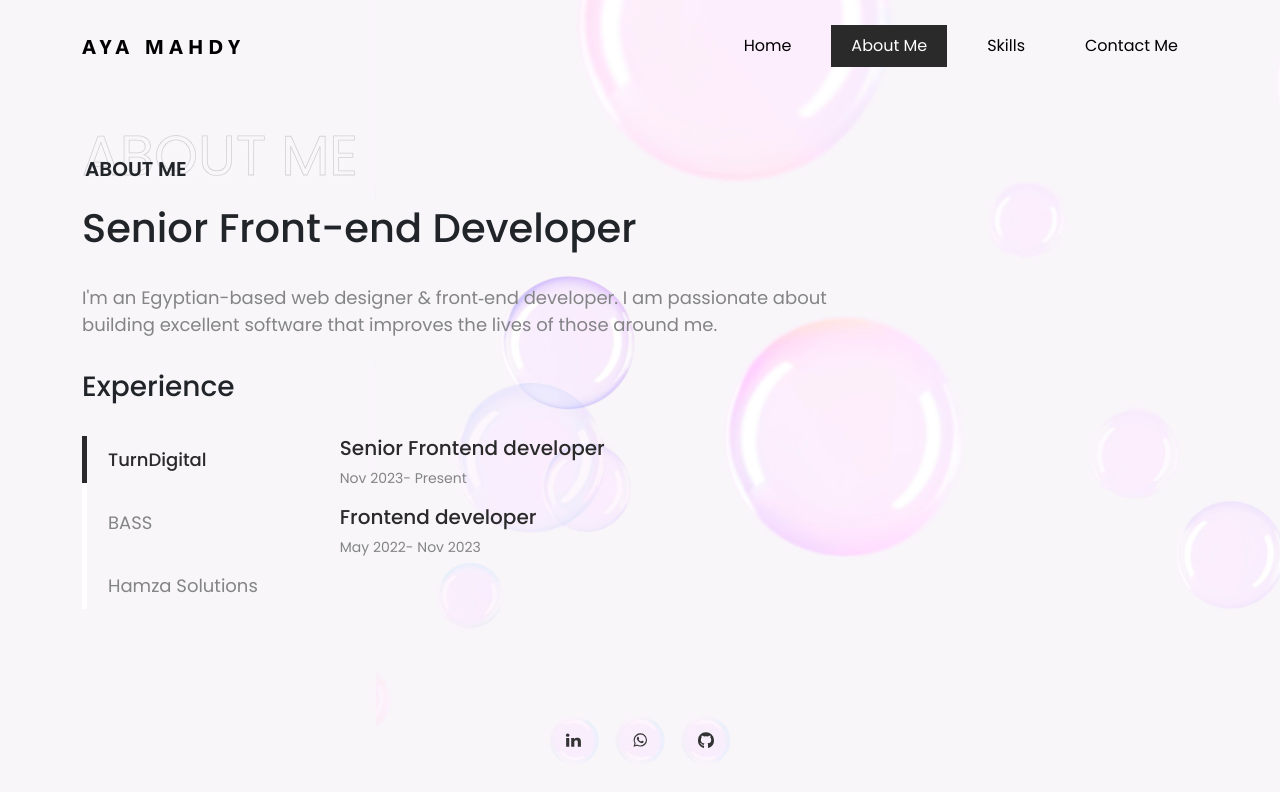
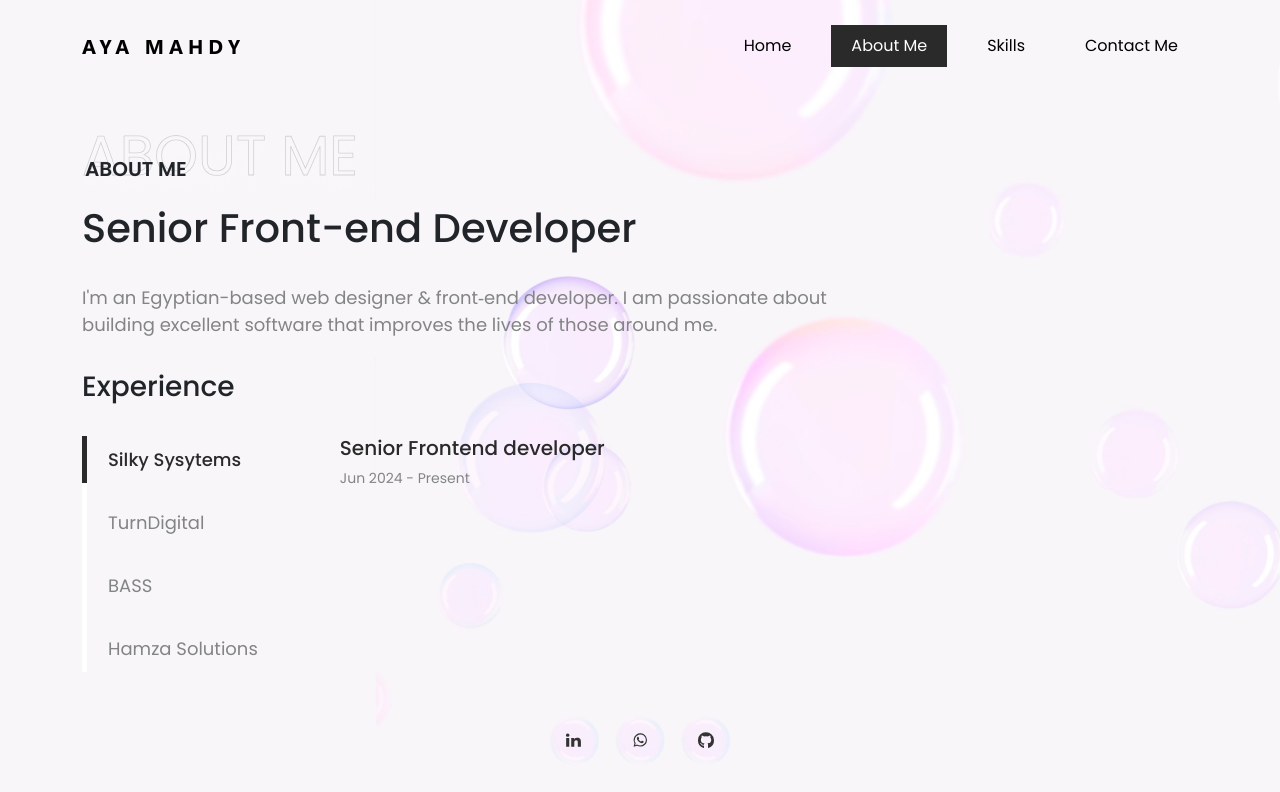
Before and after one commit to Ayamahdy2000/portfolio, a Nuxt app: page /about in a window 1280 px wide. Shown: the top 792 px of the page. Built offline with nearby package versions, Linux system fonts and the light colour scheme.

Commit message:
feat: update my skills

```diff
--- a/components/tabs.vue
+++ b/components/tabs.vue
@@ -49,7 +49,7 @@ export default {
   props: ["types" , "isVertical"],
   setup(){
     const state = reactive({
-        active : 'TurnDigital'
+        active : 'silkySysytems'
     })
     return {state}
   }
--- a/pages/about.vue
+++ b/pages/about.vue
@@ -25,11 +25,19 @@ export default {
   setup() {
     const state = reactive({
       types: [
+         {
+          id: "silkySysytems",
+          title: "Silky Sysytems",
+          data: [
+            { title: "Senior Frontend developer", date: "Jun 2024 - Present" },
+
+          ],
+        },
         {
           id: "TurnDigital",
           title: "TurnDigital",
           data: [
-            { title: "Senior Frontend developer", date: "Nov 2023- Present" },
+            { title: "Senior Frontend developer", date: "Nov 2023- Jun 2024" },
             { title: "Frontend developer", date: "May 2022- Nov 2023" },
           ],
         },
```
